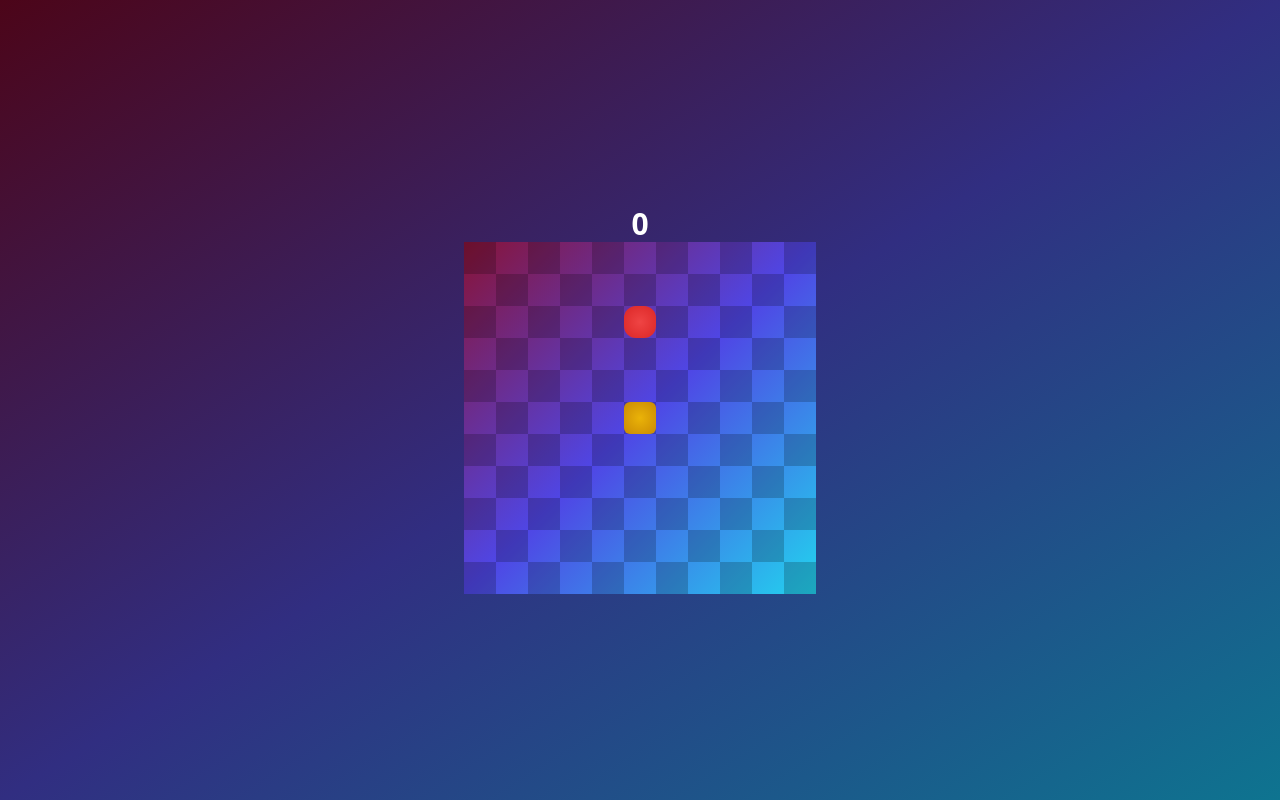
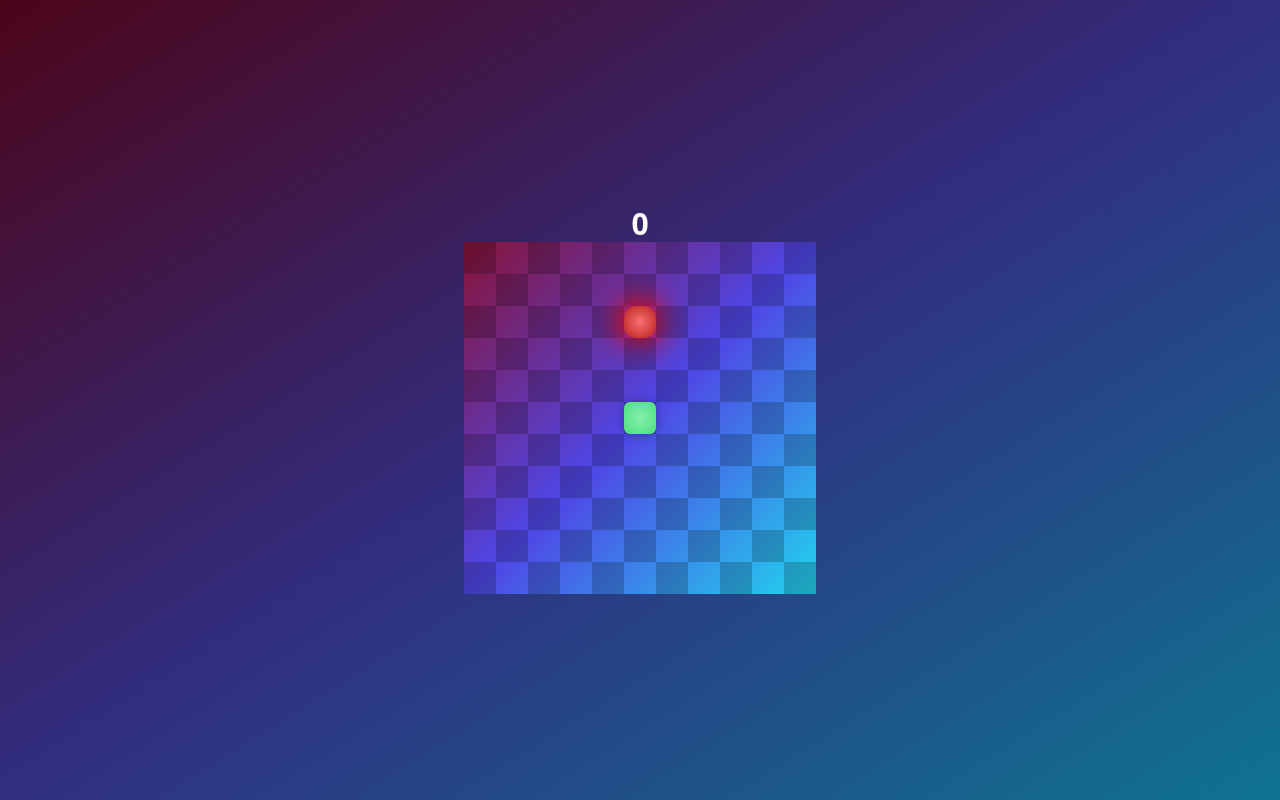
Before and after one commit to jakub-bartoszek/snake, a React (Create React App) app: page / in a window 1280 px wide. Built offline with nearby package versions, Linux system fonts and the light colour scheme.

Commit message:
change: changed snake color

```diff
--- a/src/Game/Game.tsx
+++ b/src/Game/Game.tsx
@@ -162,7 +162,7 @@ const Game = () => {
   setSnake(INITIAL_SNAKE);
   setGameOver(false);
   setFruit(generateFruit());
-  setPoints(0)
+  setPoints(0);
   directionRef.current = null;
   if (intervalRef.current) clearInterval(intervalRef.current);
  };
@@ -200,13 +200,13 @@ const Game = () => {
         >
          <div
           className={twMerge(
-           "h-full w-full rounded-md",
+           "h-full w-full rounded-md transition-all",
            isSnakeCell &&
-            "bg-gradient-radial from-green-500 to-green-600",
+            "bg-gradient-radial from-green-500 to-green-600 shadow-[0_0_10px_#00000050]",
            isSnakeHead &&
-            "bg-gradient-radial from-yellow-500 to-yellow-600",
+            "bg-gradient-radial from-green-300 to-green-400 shadow-[0_0_10px_#00000050]",
            isFruitCell &&
-            "bg-gradient-radial from-red-500 to-red-600 rounded-xl"
+            "bg-gradient-radial from-red-400 to-red-700 rounded-xl shadow-[0_0_30px_5px_red]"
           )}
          ></div>
         </div>
```
